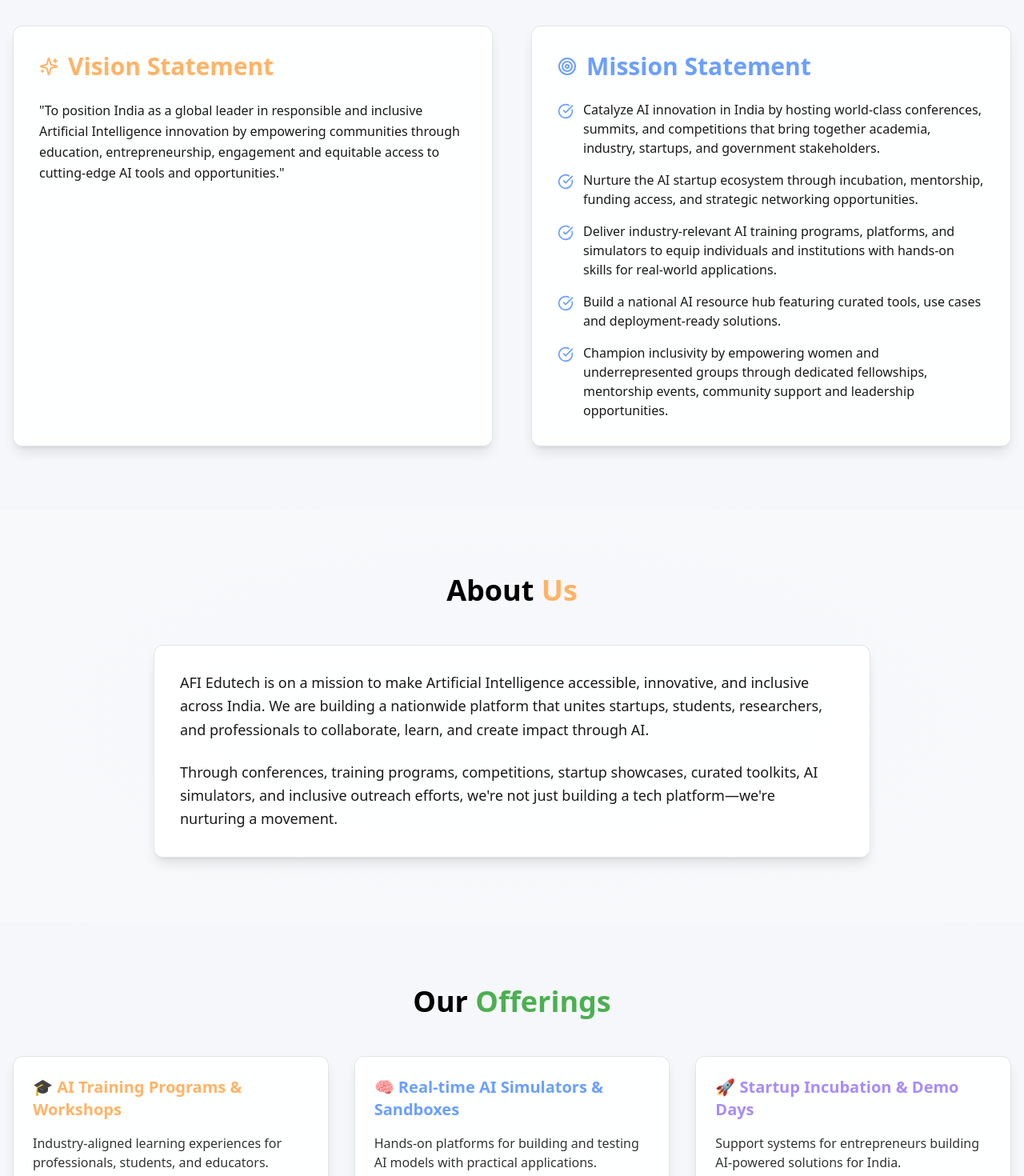
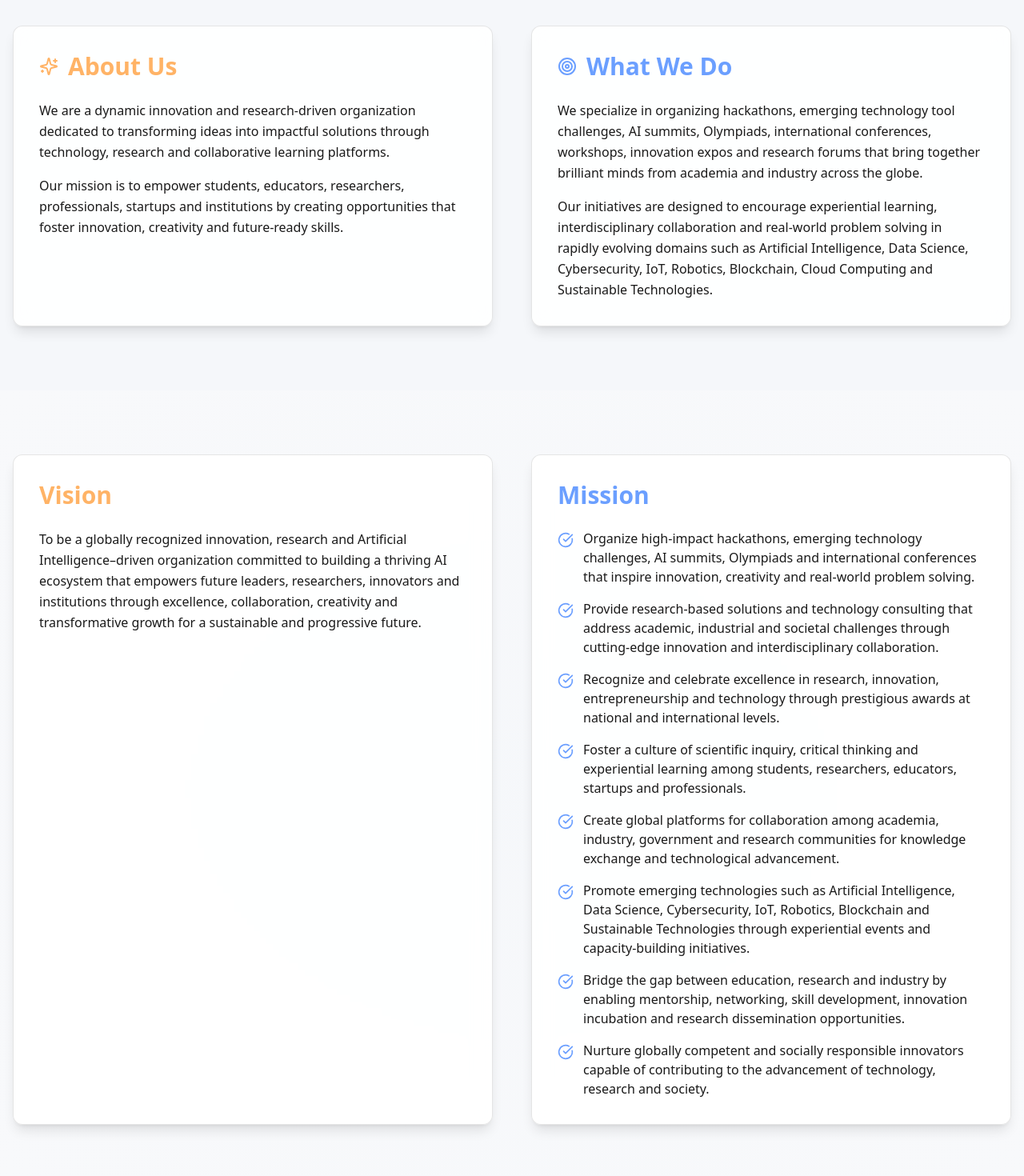
Before and after one commit to AviralJain32/AI_for_India, a React (Vite) app: page /about in a window 1280 px wide. Shown: the part 480-1950 px from the top of the page at 80% size. Built offline with nearby package versions, Linux system fonts and the light colour scheme.

Commit message:
done changes

```diff
--- a/src/pages/About.tsx
+++ b/src/pages/About.tsx
@@ -3,7 +3,7 @@ import React from 'react';
 import Navbar from '@/components/Navbar';
 import Footer from '@/components/Footer';
 import { Card, CardContent } from "@/components/ui/card";
-import { CheckCircle, Globe, Users, Sparkles, Target, Award } from 'lucide-react';
+import { CheckCircle, Sparkles, Target } from 'lucide-react';
 
 const About = () => {
   return (
@@ -26,45 +26,83 @@ const About = () => {
           </div>
         </section>
 
-        {/* Vision & Mission */}
+        {/* About Us */}
         <section className="py-20 bg-dark-navy relative">
           <div className="container mx-auto px-4">
             <div className="grid grid-cols-1 md:grid-cols-2 gap-12">
-              {/* Vision */}
               <div className="glass-card p-8 rounded-xl hover-scale">
                 <h2 className="text-saffron text-3xl font-bold mb-6 flex items-center">
-                  <Sparkles className="mr-3" /> Vision Statement
+                  <Sparkles className="mr-3" /> About Us
                 </h2>
                 <p className="text-black/90 leading-relaxed">
-                  "To position India as a global leader in responsible and inclusive Artificial Intelligence innovation by empowering communities through education, entrepreneurship, engagement and equitable access to cutting-edge AI tools and opportunities."
+                  We are a dynamic innovation and research-driven organization dedicated to transforming ideas into impactful solutions through technology, research and collaborative learning platforms.
+                </p>
+                <p className="text-black/90 leading-relaxed mt-4">
+                  Our mission is to empower students, educators, researchers, professionals, startups and institutions by creating opportunities that foster innovation, creativity and future-ready skills.
                 </p>
               </div>
 
-              {/* Mission */}
               <div className="glass-card p-8 rounded-xl hover-scale">
                 <h2 className="text-neon-blue text-3xl font-bold mb-6 flex items-center">
-                  <Target className="mr-3" /> Mission Statement
+                  <Target className="mr-3" /> What We Do
                 </h2>
+                <p className="text-black/90 leading-relaxed">
+                  We specialize in organizing hackathons, emerging technology tool challenges, AI summits, Olympiads, international conferences, workshops, innovation expos and research forums that bring together brilliant minds from academia and industry across the globe.
+                </p>
+                <p className="text-black/90 leading-relaxed mt-4">
+                  Our initiatives are designed to encourage experiential learning, interdisciplinary collaboration and real-world problem solving in rapidly evolving domains such as Artificial Intelligence, Data Science, Cybersecurity, IoT, Robotics, Blockchain, Cloud Computing and Sustainable Technologies.
+                </p>
+              </div>
+            </div>
+          </div>
+        </section>
+
+        {/* Vision & Mission */}
+        <section className="py-20 bg-deep-purple relative overflow-hidden">
+          <div className="absolute inset-0 bg-gradient-radial from-dark-navy/80 to-deep-purple pointer-events-none"></div>
+          <div className="container mx-auto px-4 relative z-10">
+            <div className="grid grid-cols-1 lg:grid-cols-2 gap-12">
+              <div className="glass-card p-8 rounded-xl hover-scale">
+                <h2 className="text-saffron text-3xl font-bold mb-6">Vision</h2>
+                <p className="text-black/90 leading-relaxed">
+                  To be a globally recognized innovation, research and Artificial Intelligence–driven organization committed to building a thriving AI ecosystem that empowers future leaders, researchers, innovators and institutions through excellence, collaboration, creativity and transformative growth for a sustainable and progressive future.
+                </p>
+              </div>
+
+              <div className="glass-card p-8 rounded-xl hover-scale">
+                <h2 className="text-neon-blue text-3xl font-bold mb-6">Mission</h2>
                 <ul className="text-black/90 space-y-4">
                   <li className="flex items-start">
                     <CheckCircle className="h-5 w-5 text-neon-blue mr-3 mt-1 flex-shrink-0" />
-                    <span>Catalyze AI innovation in India by hosting world-class conferences, summits, and competitions that bring together academia, industry, startups, and government stakeholders.</span>
+                    <span>Organize high-impact hackathons, emerging technology challenges, AI summits, Olympiads and international conferences that inspire innovation, creativity and real-world problem solving.</span>
                   </li>
                   <li className="flex items-start">
                     <CheckCircle className="h-5 w-5 text-neon-blue mr-3 mt-1 flex-shrink-0" />
-                    <span>Nurture the AI startup ecosystem through incubation, mentorship, funding access, and strategic networking opportunities.</span>
+                    <span>Provide research-based solutions and technology consulting that address academic, industrial and societal challenges through cutting-edge innovation and interdisciplinary collaboration.</span>
                   </li>
                   <li className="flex items-start">
                     <CheckCircle className="h-5 w-5 text-neon-blue mr-3 mt-1 flex-shrink-0" />
-                    <span>Deliver industry-relevant AI training programs, platforms, and simulators to equip individuals and institutions with hands-on skills for real-world applications.</span>
+                    <span>Recognize and celebrate excellence in research, innovation, entrepreneurship and technology through prestigious awards at national and international levels.</span>
                   </li>
                   <li className="flex items-start">
                     <CheckCircle className="h-5 w-5 text-neon-blue mr-3 mt-1 flex-shrink-0" />
-                    <span>Build a national AI resource hub featuring curated tools, use cases and deployment-ready solutions.</span>
+                    <span>Foster a culture of scientific inquiry, critical thinking and experiential learning among students, researchers, educators, startups and professionals.</span>
                   </li>
                   <li className="flex items-start">
                     <CheckCircle className="h-5 w-5 text-neon-blue mr-3 mt-1 flex-shrink-0" />
-                    <span>Champion inclusivity by empowering women and underrepresented groups through dedicated fellowships, mentorship events, community support and leadership opportunities.</span>
+                    <span>Create global platforms for collaboration among academia, industry, government and research communities for knowledge exchange and technological advancement.</span>
+                  </li>
+                  <li className="flex items-start">
+                    <CheckCircle className="h-5 w-5 text-neon-blue mr-3 mt-1 flex-shrink-0" />
+                    <span>Promote emerging technologies such as Artificial Intelligence, Data Science, Cybersecurity, IoT, Robotics, Blockchain and Sustainable Technologies through experiential events and capacity-building initiatives.</span>
+                  </li>
+                  <li className="flex items-start">
+                    <CheckCircle className="h-5 w-5 text-neon-blue mr-3 mt-1 flex-shrink-0" />
+                    <span>Bridge the gap between education, research and industry by enabling mentorship, networking, skill development, innovation incubation and research dissemination opportunities.</span>
+                  </li>
+                  <li className="flex items-start">
+                    <CheckCircle className="h-5 w-5 text-neon-blue mr-3 mt-1 flex-shrink-0" />
+                    <span>Nurture globally competent and socially responsible innovators capable of contributing to the advancement of technology, research and society.</span>
                   </li>
                 </ul>
               </div>
@@ -73,22 +111,22 @@ const About = () => {
         </section>
 
         {/* About Us */}
-        <section className="py-20 bg-deep-purple relative overflow-hidden">
-          <div className="absolute inset-0 bg-gradient-radial from-dark-navy/80 to-deep-purple pointer-events-none"></div>
-
-          <div className="container mx-auto px-4 relative z-10">
+        <section className="py-20 bg-dark-navy relative">
+          <div className="container mx-auto px-4">
             <div className="max-w-4xl mx-auto">
               <h2 className="text-3xl md:text-4xl font-bold text-center mb-12">
                 <span className="text-black">About </span>
                 <span className="text-saffron">Us</span>
               </h2>
-
               <div className="glass-card p-8 rounded-xl">
                 <p className="text-black/90 leading-relaxed text-lg mb-6">
-                  AFI Edutech is on a mission to make Artificial Intelligence accessible, innovative, and inclusive across India. We are building a nationwide platform that unites startups, students, researchers, and professionals to collaborate, learn, and create impact through AI.
+                  In addition to events and competitions, we provide research-based solutions and innovation-driven consulting services to academic institutions, industries and organizations seeking technological advancement and strategic transformation.
+                </p>
+                <p className="text-black/90 leading-relaxed text-lg mb-6">
+                  Through our research and innovation awards, we recognize outstanding contributions that drive scientific progress, entrepreneurship and societal impact.
                 </p>
                 <p className="text-black/90 leading-relaxed text-lg">
-                  Through conferences, training programs, competitions, startup showcases, curated toolkits, AI simulators, and inclusive outreach efforts, we're not just building a tech platform—we're nurturing a movement.
+                  By building a vibrant ecosystem of learning, networking, mentorship and innovation, we aim to bridge the gap between education, research and industry while nurturing globally competent innovators and leaders for the future.
                 </p>
               </div>
             </div>
@@ -167,7 +205,13 @@ const About = () => {
 
             <div className="glass-card p-8 rounded-xl max-w-4xl mx-auto">
               <p className="text-black/90 leading-relaxed text-lg">
-                To establish a nationally recognized platform that advances Artificial Intelligence innovation in India by integrating education, enterprise, and ecosystem development—delivering strategic initiatives in training, startup incubation, inclusive participation, and knowledge dissemination to position India as a global hub for responsible AI leadership.
+                Our objective is to build a thriving Artificial Intelligence, innovation and research ecosystem by creating impactful platforms that connect students, researchers, educators, industry experts, startups and institutions worldwide.
+              </p>
+              <p className="text-black/90 leading-relaxed text-lg mt-4">
+                Through hackathons, AI summits, Olympiads, international conferences, innovation challenges, research-based solutions and recognition programs, we aim to foster creativity, collaboration, technological advancement and experiential learning.
+              </p>
+              <p className="text-black/90 leading-relaxed text-lg mt-4">
+                We strive to bridge the gap between education, research and industry while empowering future-ready innovators and leaders to develop sustainable, ethical and technology-driven solutions for global challenges.
               </p>
             </div>
           </div>
```
